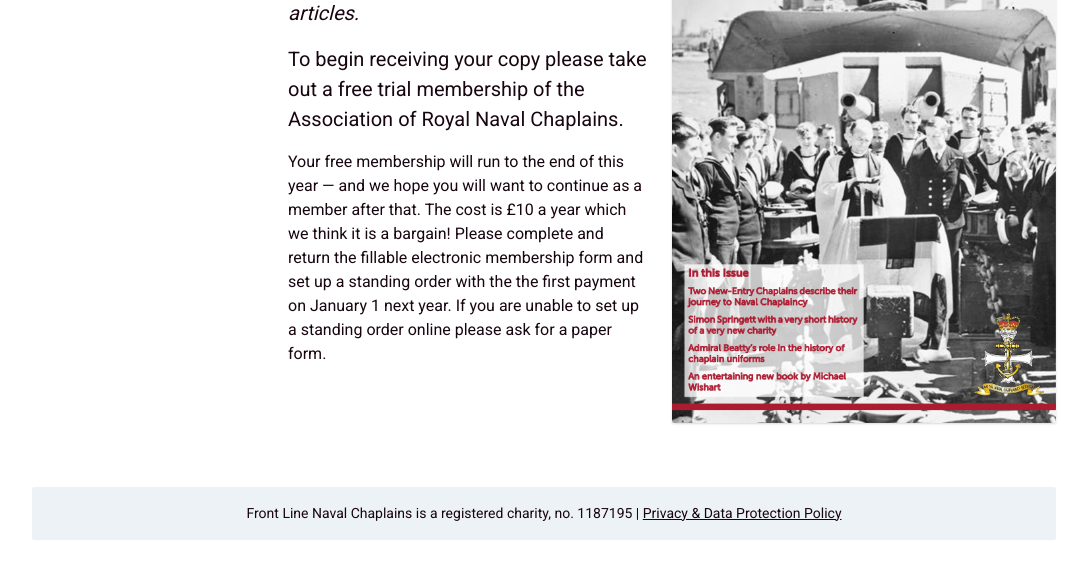
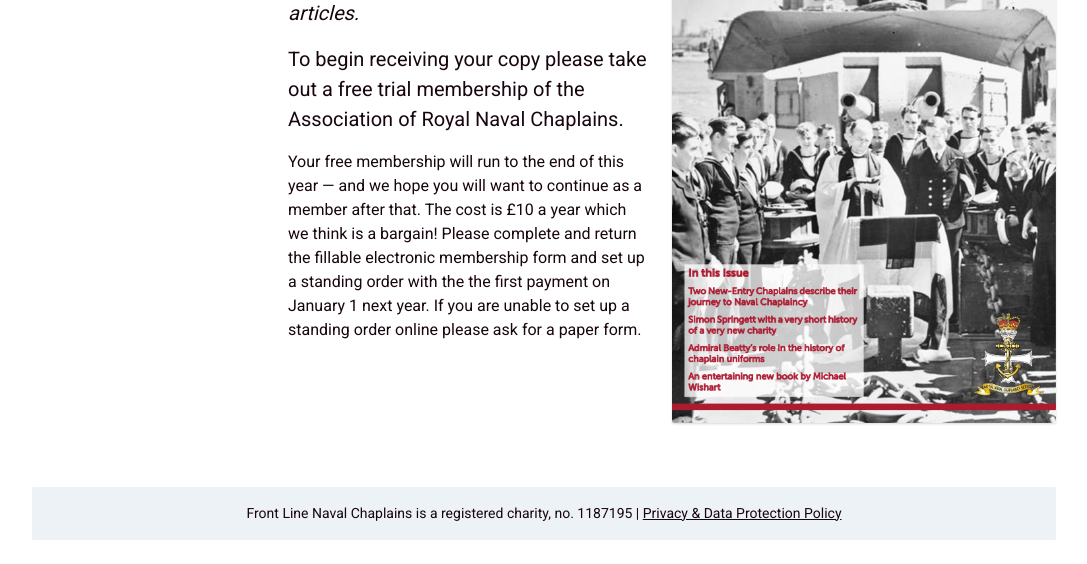
Before and after one commit to frontlinenavalchaplains/website, an Eleventy site: page magazine.njk in a window 1280 px wide. Shown: the part 287-851 px from the top of the page, without its empty margins (96-1183 px from the left). Built offline with nearby package versions, Linux system fonts and the light colour scheme; Eleventy itself is replaced by a stand-in of ours; files that its build step writes are made by us from their sources.

Commit message:
Fix typo

```diff
--- a/magazine.njk
+++ b/magazine.njk
@@ -26,7 +26,7 @@ layout: layouts/base
 
         <p class="mb-4">
           Your free membership will run to the end of this year — and we hope you will want to
-          continue as a member after that. The cost is £10 a year which we think it is a bargain!
+          continue as a member after that. The cost is £10 a year which we think is a bargain!
           Please complete and return the fillable electronic membership form and set up a standing
           order with the the first payment on January 1 next year.  If you are unable to set up a
           standing order online please ask for a paper form.
```
